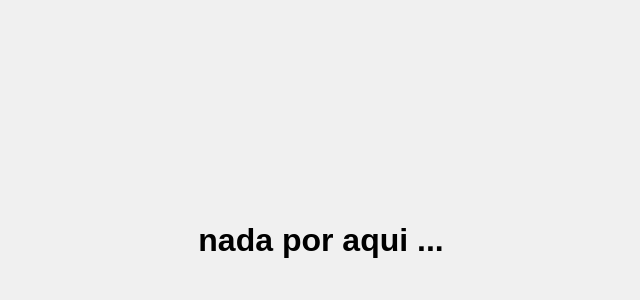
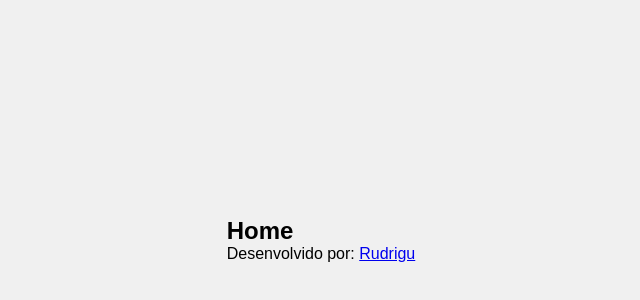
Before and after one commit to rudr1gu/blog-reactjs, a React (Vite) app: page / in a window 1280 px wide. Shown: the part 160-460 px from the top of the page, without its empty margins (319-959 px from the left). Built offline with nearby package versions, Linux system fonts and the light colour scheme.

Commit message:
:sparkles: feat: update App component structure to include header, footer, and routing outlet

```diff
--- a/src/components/home/App.tsx
+++ b/src/components/home/App.tsx
@@ -1,8 +1,19 @@
 import './App.css'
+
+//reaproveitamento de estruturas
+import { Outlet } from 'react-router-dom';
 
 function App() {
   return (
-    <h1>nada por aqui ...</h1>
+    <section className='App'>
+      <header>
+        <h1>Home</h1>
+      </header>
+      <Outlet />
+      <footer>
+        <p>Desenvolvido por: <a href='https://github.com/rudr1gu'>Rudrigu</a></p>
+      </footer>
+    </section>
   )
 }
 
```
Also changed, not shown: src/components/postagens/Postagens.tsx (added).
